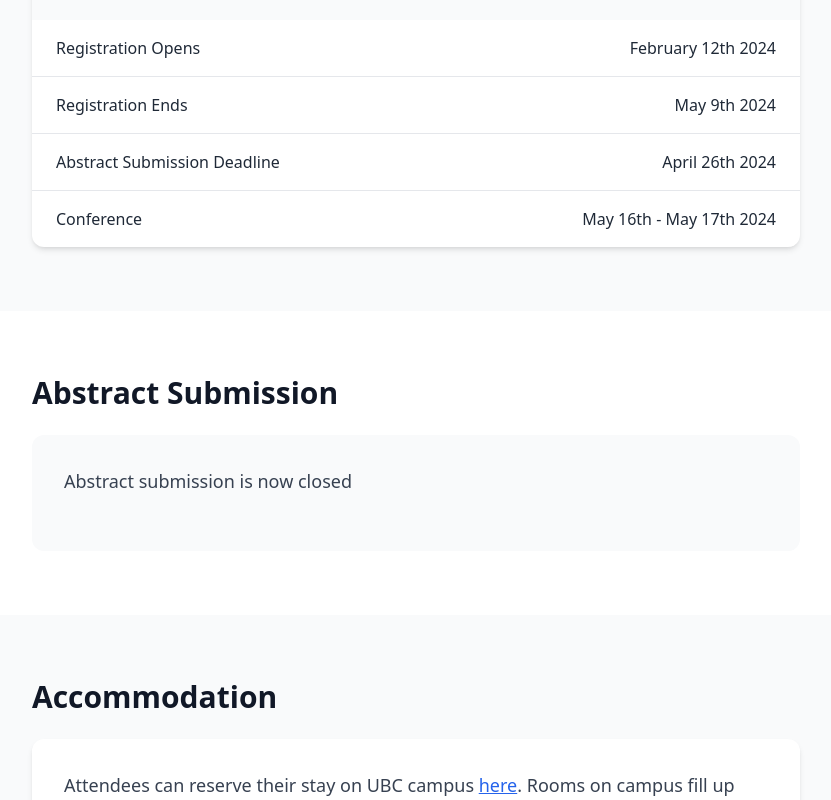
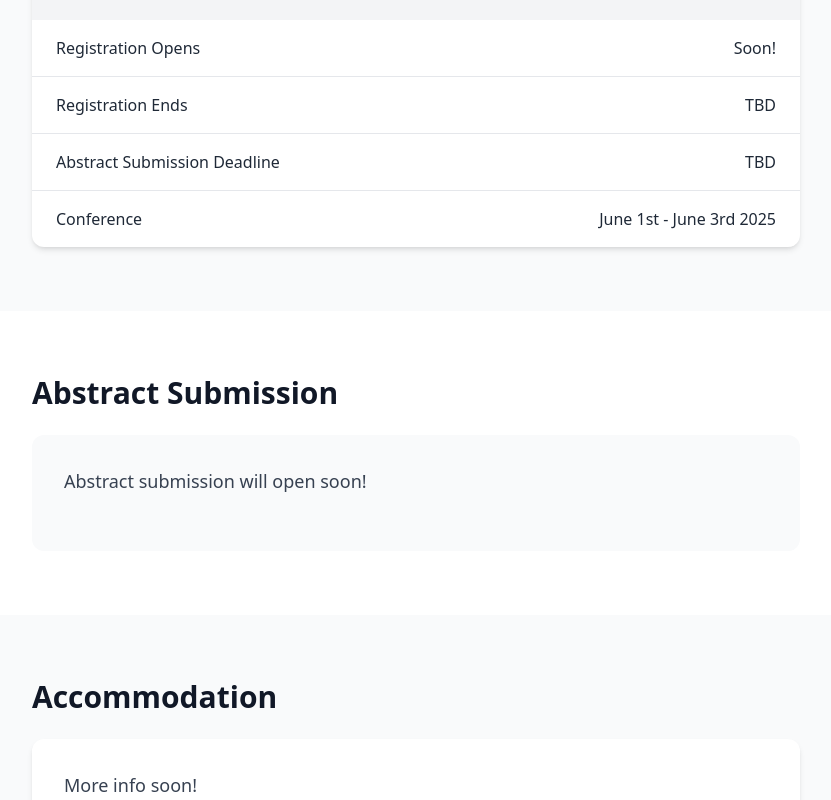
Before and after one commit to jeffx10/synbio14, a Next.js app: page /register in a window 1280 px wide. Shown: the part 540-1340 px from the top of the page, without its empty margins (224-1055 px from the left). Built offline with nearby package versions, Linux system fonts and the light colour scheme.

Commit message:
changed dates

```diff
--- a/src/pages/register.tsx
+++ b/src/pages/register.tsx
@@ -44,7 +44,7 @@ const RegisterPage = () => {
               <h2 className="text-3xl font-bold text-center mb-12">Important Dates</h2>
               <div className="bg-white rounded-xl shadow-md overflow-hidden">
                 <table className="w-full">
-                  <thead className="bg-gray-50">
+                  <thead className="bg-gray-100">
                     <tr>
                       <th className="px-6 py-4 text-left text-lg font-semibold text-gray-900">Event</th>
                       <th className="px-6 py-4 text-right text-lg font-semibold text-gray-900">Date</th>
@@ -53,19 +53,19 @@ const RegisterPage = () => {
                   <tbody className="divide-y divide-gray-200">
                     <tr>
                       <td className="px-6 py-4 text-gray-800">Registration Opens</td>
-                      <td className="px-6 py-4 text-right text-gray-800">February 12th 2024</td>
+                      <td className="px-6 py-4 text-right text-gray-800">Soon!</td>
                     </tr>
                     <tr>
                       <td className="px-6 py-4 text-gray-800">Registration Ends</td>
-                      <td className="px-6 py-4 text-right text-gray-800">May 9th 2024</td>
+                      <td className="px-6 py-4 text-right text-gray-800">TBD</td>
                     </tr>
                     <tr>
                       <td className="px-6 py-4 text-gray-800">Abstract Submission Deadline</td>
-                      <td className="px-6 py-4 text-right text-gray-800">April 26th 2024</td>
+                      <td className="px-6 py-4 text-right text-gray-800">TBD</td>
                     </tr>
                     <tr>
                       <td className="px-6 py-4 text-gray-800">Conference</td>
-                      <td className="px-6 py-4 text-right text-gray-800">May 16th - May 17th 2024</td>
+                      <td className="px-6 py-4 text-right text-gray-800">June 1st - June 3rd 2025</td>
                     </tr>
                   </tbody>
                 </table>
@@ -86,7 +86,7 @@ const RegisterPage = () => {
               <h2 className="text-3xl font-bold mb-6">Abstract Submission</h2>
               <div className="bg-gray-50 rounded-xl p-8">
                 <p className="text-gray-700 text-lg mb-6">
-                  Abstract submission is now closed
+                  Abstract submission will open soon!
                 </p>
               </div>
             </motion.div>
@@ -105,10 +105,12 @@ const RegisterPage = () => {
               <h2 className="text-3xl font-bold mb-6">Accommodation</h2>
               <div className="bg-white rounded-xl p-8 shadow-md">
                 <p className="text-gray-700 text-lg mb-6">
-                  Attendees can reserve their stay on UBC campus{' '}
+                  More info soon!
+
+                  {/* Attendees can reserve their stay on UofT campus{' '}
                   <a href="#" className="text-blue-600 hover:text-blue-700 underline">here</a>.
                   Rooms on campus fill up faster during this season, so we recommend reserving your
-                  accommodation as soon as you register.
+                  accommodation as soon as you register. */}
                 </p>
               </div>
             </motion.div>
--- a/src/utils/constants.ts
+++ b/src/utils/constants.ts
@@ -8,8 +8,8 @@
 export const CONFERENCE_INFO = {
     name: 'SynBio 7.0',
     dates: {
-      start: 'Jan 15',
-      end: 'Jan 16'
+      start: 'June 1',
+      end: 'June 3'
     },
     venue: {
       name: 'University of Toronto',
```
Also changed, not shown: src/components/sections/Hero.tsx (+9 -0 lines).
